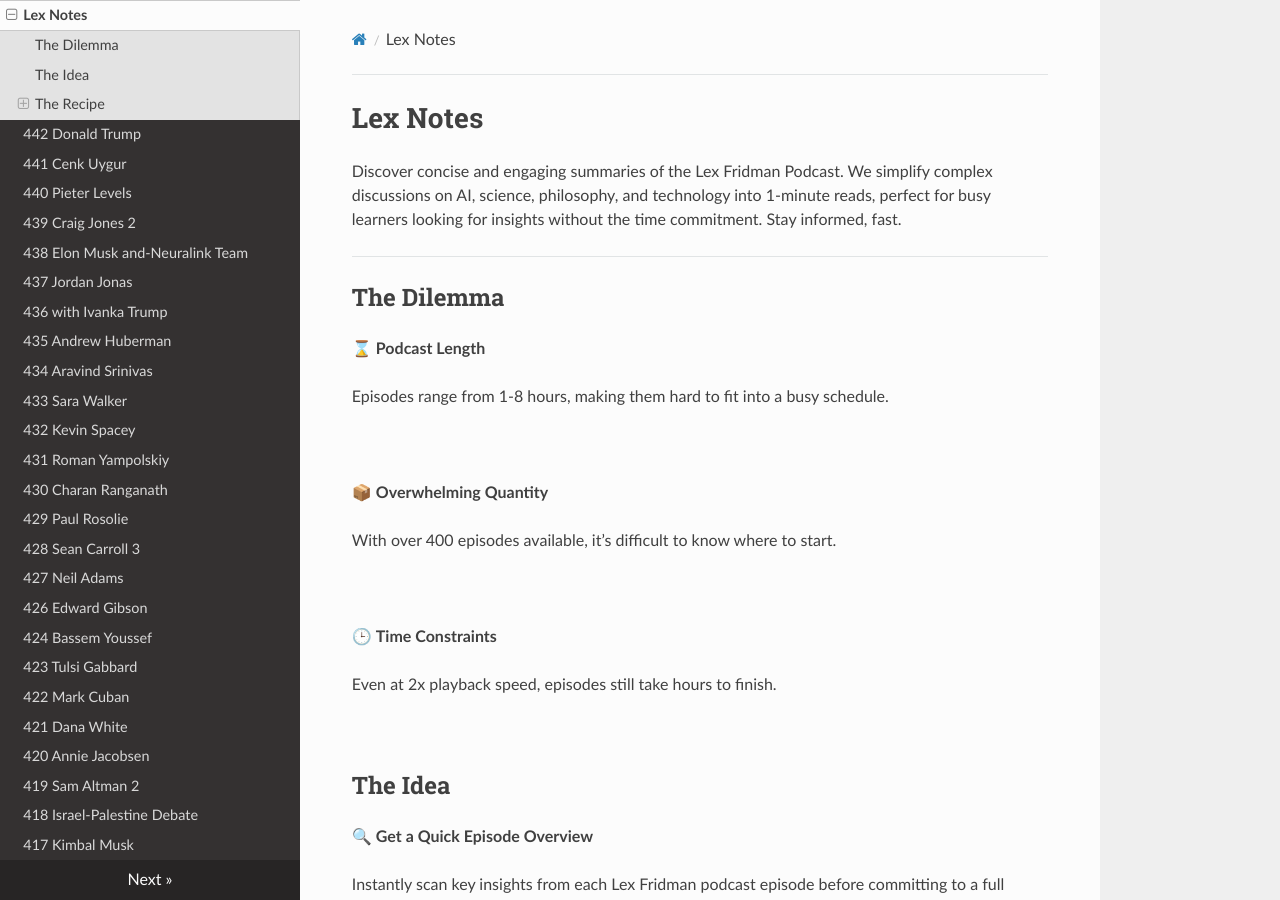
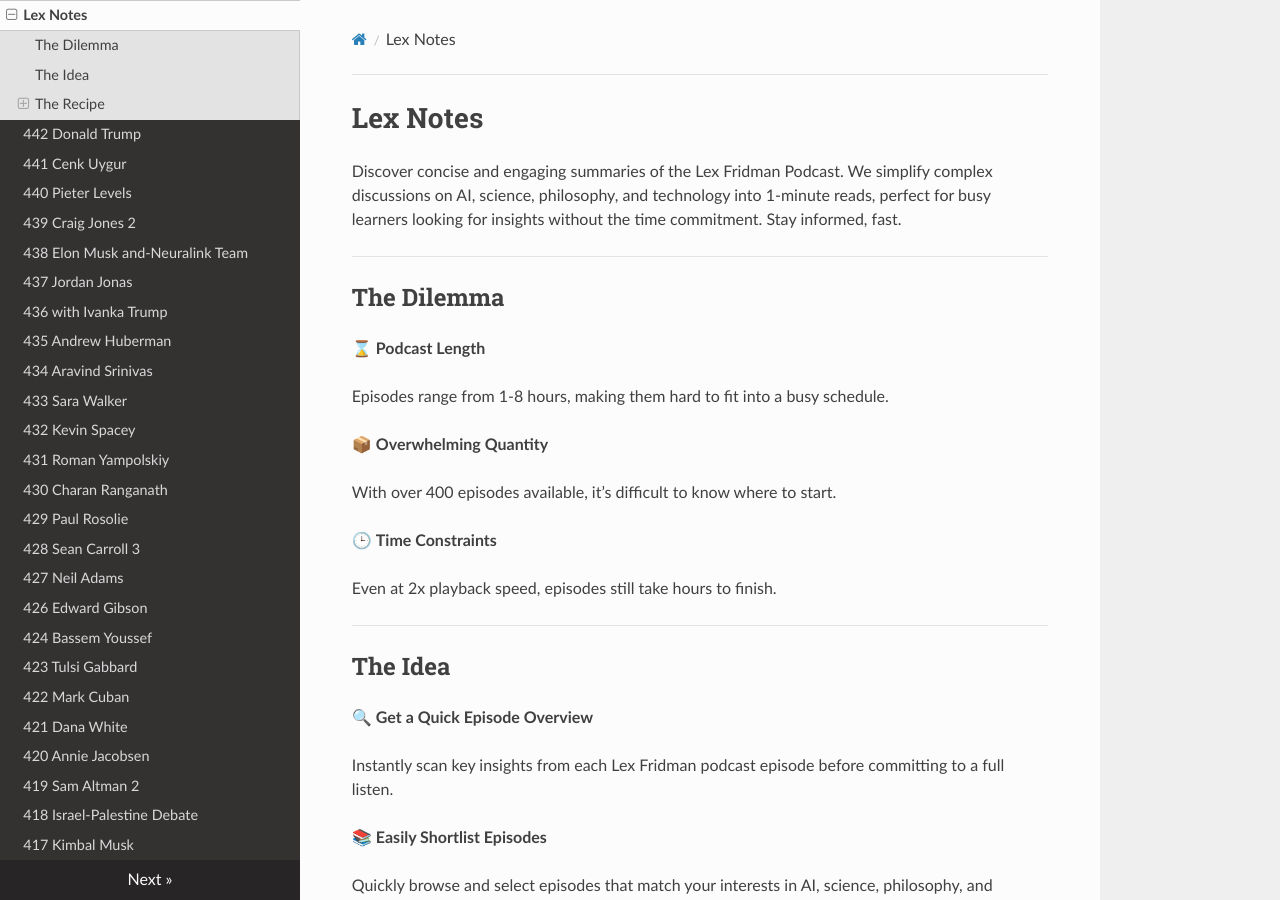
Before and after one commit to Just-Learning/lexnotes, an MkDocs documentation site: the page built from docs/index.md, in a window 1280 px wide and 900 px high. Built offline with MkDocs 1.6.1, drawn with Linux system fonts in a browser that asks for light colours; nearby versions of some CDN libraries.

Commit message:
Update index.md

```diff
--- a/docs/index.md
+++ b/docs/index.md
@@ -1,7 +1,6 @@
 # Lex Notes
 
 Discover concise and engaging summaries of the Lex Fridman Podcast. We simplify complex discussions on AI, science, philosophy, and technology into 1-minute reads, perfect for busy learners looking for insights without the time commitment. Stay informed, fast.
-
 
 ---
 
@@ -11,20 +10,15 @@
 
 Episodes range from 1-8 hours, making them hard to fit into a busy schedule.
 
-<br />
-
 📦 **Overwhelming Quantity**
 
 With over 400 episodes available, it’s difficult to know where to start.
-
-<br />
-
 
 🕒 **Time Constraints**
 
 Even at 2x playback speed, episodes still take hours to finish.
 
-<br />
+---
 
 ## The Idea
 
@@ -32,13 +26,11 @@
 
 Instantly scan key insights from each Lex Fridman podcast episode before committing to a full listen.
 
-<br />
-
 📚 **Easily Shortlist Episodes**
 
 Quickly browse and select episodes that match your interests in AI, science, philosophy, and technology.
 
-<br />
+---
 
 ## The Recipe
 
```
